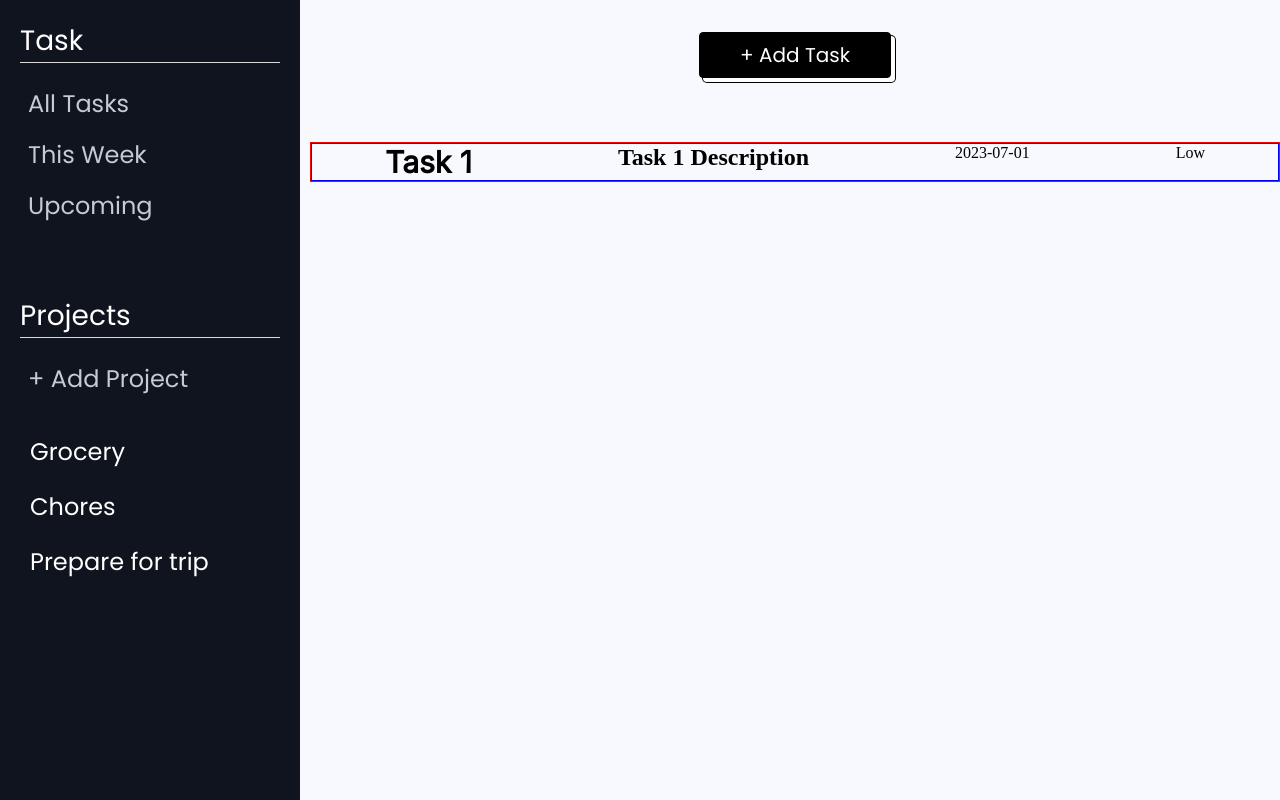
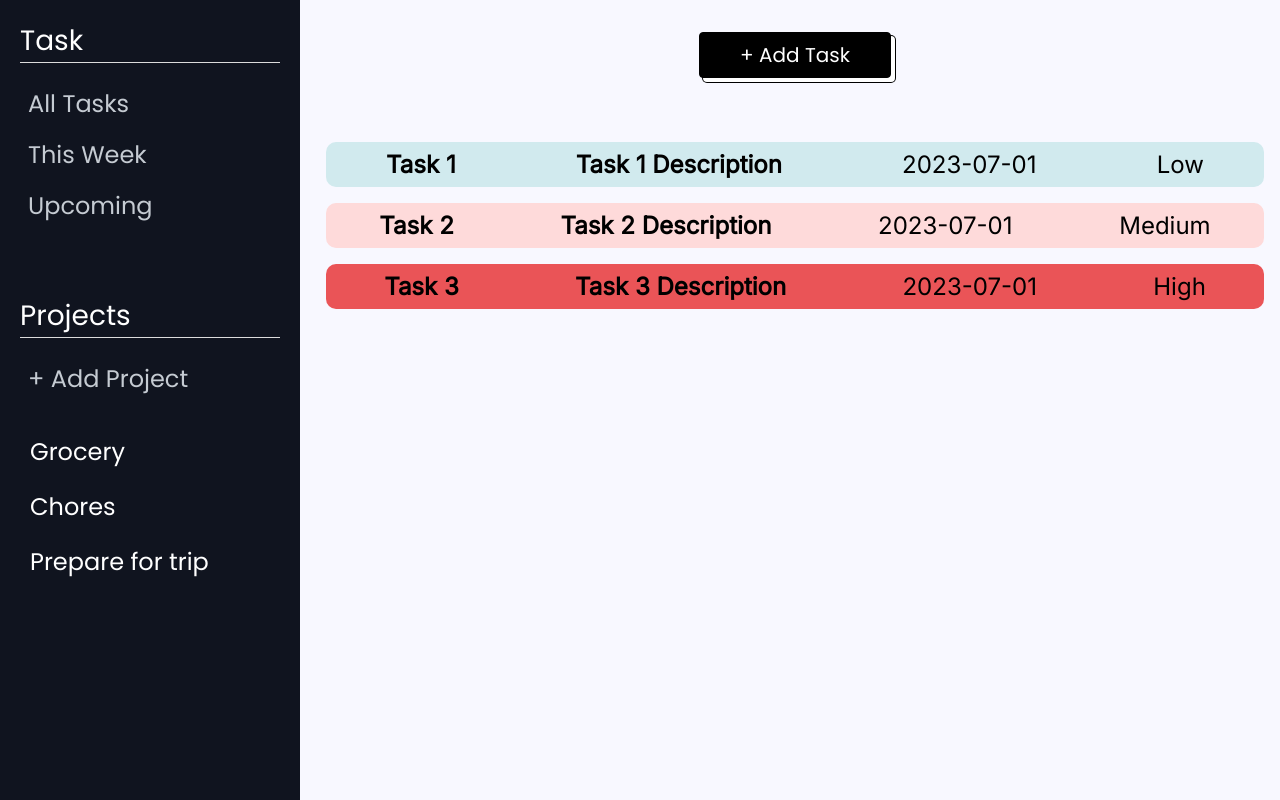
Before and after one commit to h4m24-a/todo-list, a website built with webpack: page dist/index.html in a window 1280 px wide. Built offline with nearby package versions, Linux system fonts and the light colour scheme.

Commit message:
style each task. Added differnt colors for each priority level using a loop

```diff
--- a/src/dom.js
+++ b/src/dom.js
@@ -275,9 +275,18 @@ class Task {
 
 
 // Example Tasks
+  const task1 = new Task("Task 1", "Task 1 Description", "2023-07-01", "Low"  );
+  myTask.push(task1);
 
-const task1 = new Task("Task 1", "Task 1 Description", "2023-07-01", "Low"  );
-  myTask.push(task1);
+  const task2 = new Task("Task 2", "Task 2 Description", "2023-07-01", "Medium"  );
+  myTask.push(task2)
+
+  const task3 = new Task("Task 3", "Task 3 Description", "2023-07-01", "High"  );
+  myTask.push(task3)
+
+
+
+
 
 function addItemsToTask() {
   let title = document.querySelector('input[name="taskTitle"]').value;
@@ -301,6 +310,20 @@ function renderTasks() {
     let taskItemDiv = document.createElement("div");
     taskItemDiv.classList.add("task-item");
 
+    // Set the color based on the priority level
+    let color;
+    if (task.priority === "Low") {
+      color = "#d1eaee";
+    } else if (task.priority === "Medium") {
+      color = "#fedada";
+    } else if (task.priority === "High") {
+      color = "#EA5457";
+    } else {
+      color = "white"; // Default color if priority level is not recognized
+    }
+
+    taskItemDiv.style.backgroundColor = color;
+
     taskItemDiv.innerHTML =
     ` <h1>${task.title}</h1>
       <h2>${task.description}</h2>
@@ -311,6 +334,7 @@ function renderTasks() {
     taskItemsDiv.appendChild(taskItemDiv);
   }
 }
+
 
 // Submit button
 taskForm.addEventListener("submit", function (event) {
--- a/src/index.js
+++ b/src/index.js
@@ -1,4 +1,5 @@
 import './style.css';
+import { format } from 'date-fns';
 
 import createTasks from './tasks';
 import createUI from './dom';
--- a/src/style.css
+++ b/src/style.css
@@ -273,17 +273,38 @@ button[type="submit"]:hover {
 
 .taskDiv {
   margin-top: 4rem;
-  border: solid 1px red;
 }
 
 .task-item {
-  border: solid 1px blue;
   display: flex;
   justify-content: space-around;
-  height: 100%;
+  background-color: #fedada;
+  border-radius: 10px;
+  margin: 1rem;
 }
 
-.task-item  h1{
-  font-size: 30px;
+.task-item  h1, h2, p{
+  font-size: 24px;
   font-family: "Inter", Helvetica, sans-serif;
+  padding: 8px;
 }
+
+
+.descBtn {
+  display: inline-block;
+  outline: 0;
+  cursor: pointer;
+  border-radius: 6px;
+  border: 2px solid #ff4742;
+  color: #ff4742;
+  background: 0 0;
+  padding: 8px;
+  box-shadow: rgba(0, 0, 0, 0.07) 0px 2px 4px 0px, rgba(0, 0, 0, 0.05) 0px 1px 1.5px 0px;
+  font-weight: 800;
+  font-size: 16px;
+  height: 42px;
+  :hover{
+      background-color: #ff4742;
+      color: #fff;
+  }
+}
```
Also changed, not shown: dist/main.js.
